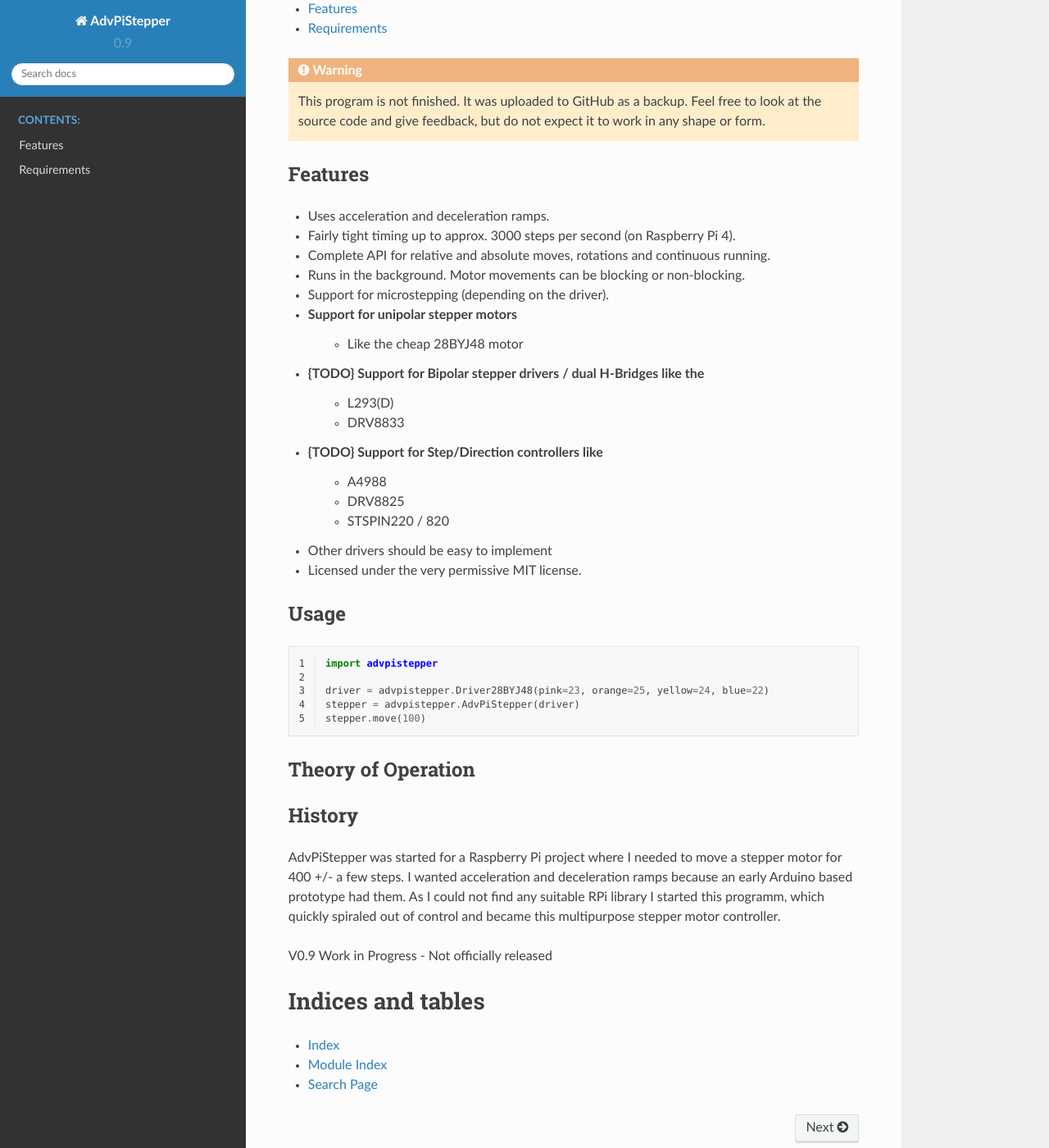
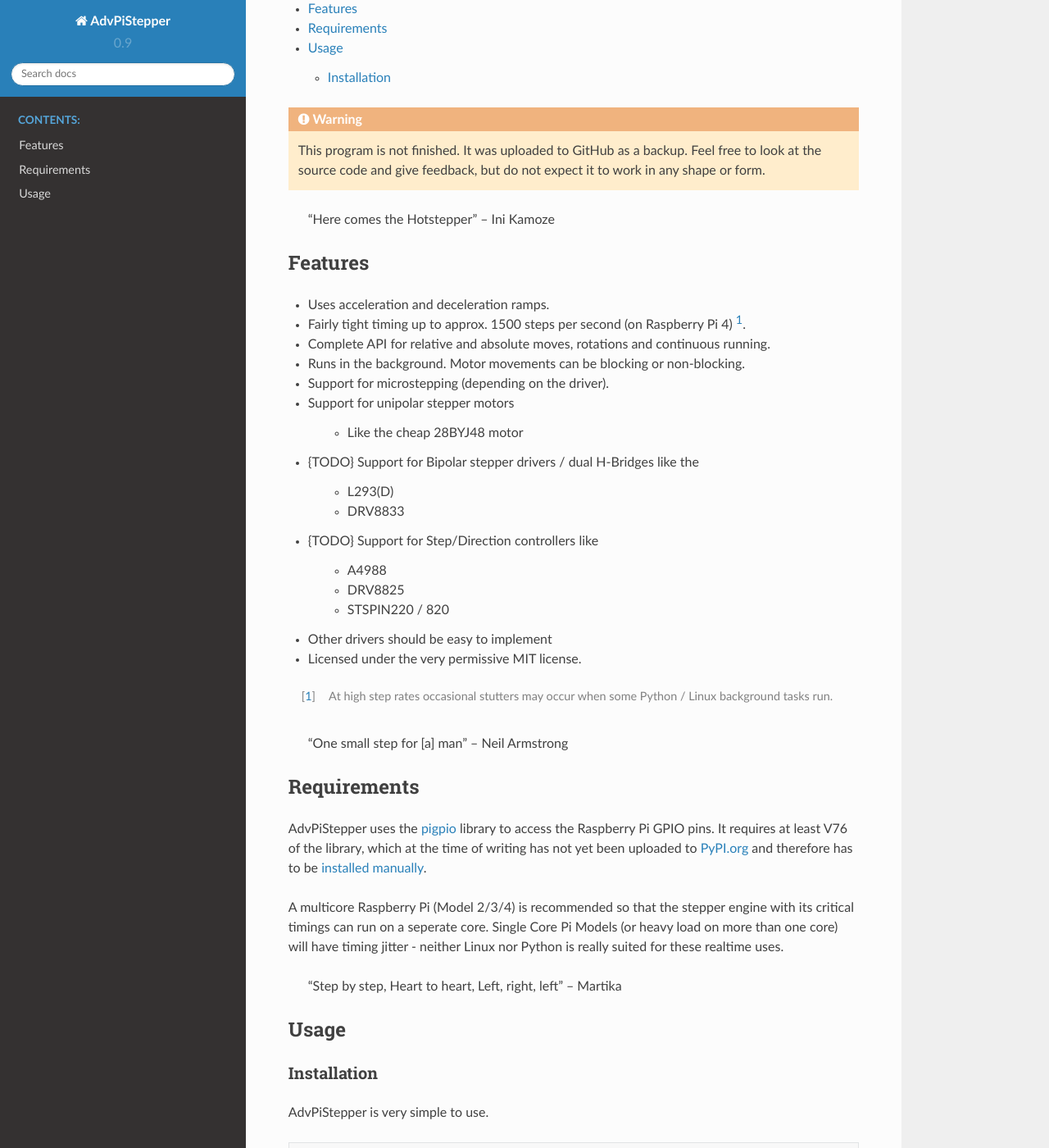
Before and after one commit to innot/AdvPiStepper, a Sphinx documentation site: the page built from docs/source/index.rst, in a window 1280 px wide and 1400 px high, scrolled down 281 px. Shown: the whole window at 82% size. Built offline with Sphinx 7.4.7 and the Read the Docs theme 2.0.0, drawn with Linux system fonts in a browser that asks for light colours; formulas are drawn with MathJax 3.

Commit message:
Worked on documentation

```diff
--- a/docs/source/advpistepper.rst
+++ b/docs/source/advpistepper.rst
@@ -5,10 +5,9 @@ AdvPiStepper Documentation
 The ``AdvPiStepper`` Class
 --------------------------
 
-.. automodule:: advpistepper.advpistepper
+.. automodule:: advpistepper.stepper
     :members:
     :undoc-members:
-    :show-inheritance:
 
 advpistepper.common module
 --------------------------
--- a/docs/source/conf.py
+++ b/docs/source/conf.py
@@ -111,8 +111,7 @@ html_static_path = ['_static']
 # -- Options for HTMLHelp output ---------------------------------------------
 
 # Output file base name for HTML help builder.
-htmlhelp_basename = 'AdvPiStepperdoc'
-
+htmlhelp_basename = 'AdvPiStepperDoc'
 
 # -- Options for LaTeX output ------------------------------------------------
 
--- a/docs/source/features.rst
+++ b/docs/source/features.rst
@@ -2,27 +2,27 @@ Features
 --------
 
 * Uses acceleration and deceleration ramps.
+* Fairly tight timing up to approx. 1500 steps per second (on Raspberry Pi 4) [#]_.
+* Complete API for relative and absolute moves, rotations and continuous running.
+* Runs in the background. Motor movements can be blocking or non-blocking.
+* Support for microstepping (depending on the driver).
+* Support for unipolar stepper motors
 
-* Fairly tight timing up to approx. 3000 steps per second (on Raspberry Pi 4).
-
-* Complete API for relative and absolute moves, rotations and continuous running.
-
-* Runs in the background. Motor movements can be blocking or non-blocking.
-
-* Support for microstepping (depending on the driver).
-
-* Support for unipolar stepper motors
-    * Like the cheap 28BYJ48 motor
+    - Like the cheap 28BYJ48 motor
 
 * {TODO} Support for Bipolar stepper drivers / dual H-Bridges like the
-    * L293(D)
-    * DRV8833
+
+    - L293(D)
+    - DRV8833
 
 * {TODO} Support for Step/Direction controllers like
-    * A4988
-    * DRV8825
-    * STSPIN220 / 820
+
+    - A4988
+    - DRV8825
+    - STSPIN220 / 820
 
 * Other drivers should be easy to implement
+* Licensed under the very permissive MIT license.
 
-* Licensed under the very permissive MIT license.
+.. [#] At high step rates occasional stutters may occur when some
+    Python / Linux background tasks run.
--- a/docs/source/index.rst
+++ b/docs/source/index.rst
@@ -14,6 +14,7 @@ AdvPiStepper is a driver for all kinds of stepper motors, written in Python for
 
    features
    requirements
+   usage
 
 .. warning::
 
@@ -21,26 +22,26 @@ AdvPiStepper is a driver for all kinds of stepper motors, written in Python for
    Feel free to look at the source code and give feedback, but do not expect it to work
    in any shape or form.
 
+..
+
+   "Here comes the Hotstepper"
+   -- Ini Kamoze
+
 .. include:: features.rst
 
+..
 
+   "One small step for [a] man"
+   -- Neil Armstrong
 
+.. include:: requirements.rst
 
-Usage
------
+..
 
+   "Step by step, Heart to heart, Left, right, left"
+   -- Martika
 
-.. highlight:: python
-   :linenothreshold: 5
-
-
-.. code-block:: python
-
-   import advpistepper
-
-   driver = advpistepper.Driver28BYJ48(pink=23, orange=25, yellow=24, blue=22)
-   stepper = advpistepper.AdvPiStepper(driver)
-   stepper.move(100)
+.. include:: usage.rst
 
 
 Theory of Operation
--- /dev/null
+++ b/docs/source/readme.rst
@@ -0,0 +1,11 @@
+.. warning::
+
+   This program is not finished. It was uploaded to GitHub as a backup.
+   Feel free to look at the source code and give feedback, but do not expect it to work
+   in any shape or form.
+
+.. include:: features.rst
+
+.. include:: requirements.rst
+
+.. include:: usage.rst
--- /dev/null
+++ b/docs/source/usage.rst
@@ -0,0 +1,18 @@
+Usage
+-----
+
+Installation
+............
+
+AdvPiStepper is very simple to use.
+
+.. highlight:: python
+   :linenothreshold: 5
+
+.. code-block:: python
+
+   import advpistepper
+
+   driver = advpistepper.Driver28BYJ48(pink=23, orange=25, yellow=24, blue=22)
+   stepper = advpistepper.AdvPiStepper(driver)
+   stepper.move(100)
```
Also changed, not shown: other parts of docs/source/advpistepper.rst (+0 -2 lines).
